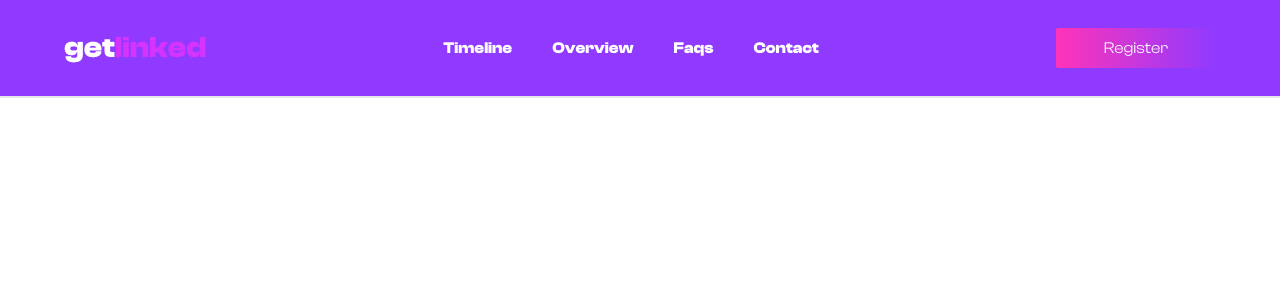
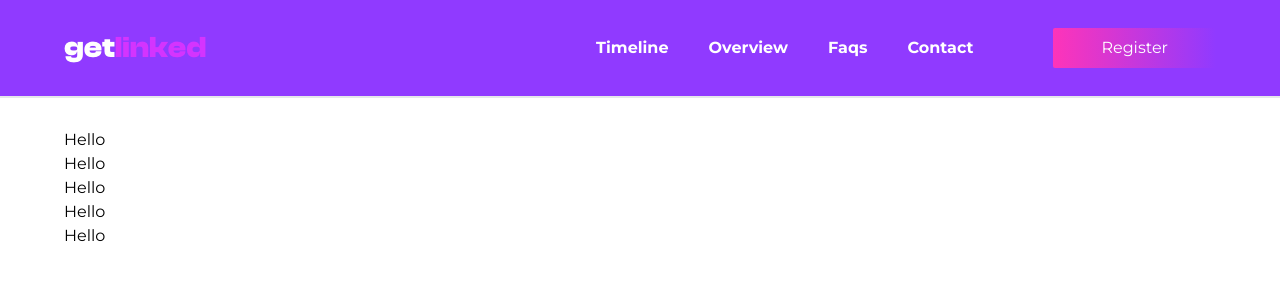
Before and after one commit to jola-blvhk/get-linked-hackathon, a Next.js app: page / in a window 1280 px wide. Shown: the top 300 px of the page. Built offline with nearby package versions, Linux system fonts and the light colour scheme.

Commit message:
Navbar section

```diff
--- a/package.json
+++ b/package.json
@@ -19,6 +19,7 @@
     "postcss": "8.4.29",
     "react": "18.2.0",
     "react-dom": "18.2.0",
+    "react-icons": "^4.11.0",
     "tailwindcss": "3.3.3",
     "typescript": "5.2.2"
   }
--- a/src/app/globals.css
+++ b/src/app/globals.css
@@ -3,6 +3,14 @@
 @tailwind utilities;
 
 @layer utilities {
+  .text-gradient_blue-purple {
+    background: linear-gradient(to right, #fe34b9, #903aff);
+    -webkit-background-clip: text;
+    -webkit-text-fill-color: transparent;
+    background-clip: text;
+    text-fill-color: transparent;
+  }
+
   .flex-between {
     @apply flex justify-between items-center;
   }
@@ -18,4 +26,7 @@
   .flex-end {
     @apply flex justify-end;
   }
+  .padding_section {
+    @apply mx-auto w-full max-w-screen-2xl px-6 xs:px-8 sm:px-16;
+  }
 }
--- a/src/app/layout.tsx
+++ b/src/app/layout.tsx
@@ -42,8 +42,8 @@ export default function RootLayout({
   children: React.ReactNode;
 }) {
   return (
-    <html lang="en" className={`${montserrat.className} ${clash.className}`}>
-      <body className="">
+    <html lang='en' className={`${montserrat.variable} ${clash.variable}`}>
+      <body className=' font-body'>
         <Header />
         {children}
       </body>
--- a/src/app/page.tsx
+++ b/src/app/page.tsx
@@ -2,10 +2,12 @@ import { Button } from "@/components";
 
 export default function Home() {
   return (
-    <main>
-      {/* <h1 className="font-heading w-24 h-24  bg-gradient-pink">Title</h1> */}
-
-
+    <main className='padding_section mt-32'>
+      <h1>Hello</h1>
+      <h1>Hello</h1>
+      <h1>Hello</h1>
+      <h1>Hello</h1>
+      <h1>Hello</h1>
     </main>
   );
 }
--- a/src/components/Header.tsx
+++ b/src/components/Header.tsx
@@ -2,38 +2,38 @@
 import Image from "next/image";
 import Link from "next/link";
 import { Button } from ".";
+import MobileNav from "./MobileNav";
 // import { Input } from "./ui/input";
 
 export const Header = () => {
   return (
-    <nav className="flex-center fixed top-0 z-50 w-full border-b-2 border-black-200 py-7 text-white bg-primary-purple_100">
-      <div className="flex-between mx-auto w-full max-w-screen-2xl px-6 xs:px-8 sm:px-16">
-        <Link href="/">
-          <h1 className="font-bold text-2xl md:text-3xl">
-            get<span className=" text-primary-pink_100">linked</span>
+    <nav className='flex-center fixed top-0 z-50 w-full border-b-2 border-black-200 py-7 bg-primary-purple_100 text-white'>
+      <div className='flex-between mx-auto w-full max-w-screen-2xl px-6 xs:px-8 sm:px-16'>
+        <Link href='/'>
+          <h1 className='font-bold text-2xl md:text-3xl font-heading'>
+            get<span className=' text-primary-pink_100'>linked</span>
           </h1>
         </Link>
 
-        {/* <Menu className="block md:hidden" /> */}
-
-        <ul className="flex-center gap-x-3 max-md:hidden md:gap-x-10">
-          <li className="body-text text-gradient_blue-purple !font-bold">
-            <Link href="/" target="_blank">
+        <div className='flex-center max-md:hidden md:space-x-20'>
+          <ul className='flex-center gap-x-3 md:gap-x-10'>
+            <li className='font-bold hover:text-gradient_blue-purple'>
+              <Link href='/' target='_blank'>
                 Timeline
               </Link>
             </li>
-          <li className="body-text text-gradient_blue-purple !font-bold">
-            <Link href="/" target="_blank">
+            <li className='hover:text-gradient_blue-purple !font-bold'>
+              <Link href='/' target='_blank'>
                 Overview
               </Link>
             </li>
-          <li className="body-text text-gradient_blue-purple !font-bold">
-            <Link href="/" target="_blank">
+            <li className='body-text hover:text-gradient_blue-purple !font-bold'>
+              <Link href='/' target='_blank'>
                 Faqs
               </Link>
             </li>
-          <li className="body-text text-gradient_blue-purple !font-bold">
-            <Link href="/" target="_blank">
+            <li className='body-text hover:text-gradient_blue-purple !font-bold'>
+              <Link href='/' target='_blank'>
                 Contact
               </Link>
             </li>
@@ -41,6 +41,9 @@ export const Header = () => {
 
           <Button>Register</Button>
         </div>
+        {/* <Menu className="block md:hidden" /> */}
+        <MobileNav />
+      </div>
     </nav>
   );
 };
--- /dev/null
+++ b/src/components/MobileNav.tsx
@@ -0,0 +1,89 @@
+"use client";
+
+import { useState } from "react";
+import Image from "next/image";
+import Link from "next/link";
+import { HiX } from "react-icons/hi";
+import { Button } from ".";
+
+const MobileNav = () => {
+  const [showMenu, setShowMenu] = useState(false);
+  const navLinks = [
+    {
+      title: "Timeline",
+      href: "/",
+    },
+    {
+      title: "Overview",
+      href: "/",
+    },
+    {
+      title: "FAQS",
+      href: "/",
+    },
+    {
+      title: "Contact",
+      href: "/",
+    },
+  ];
+
+  const onToggleMenu = () => {
+    setShowMenu((status) => {
+      if (status) {
+        document.body.style.overflow = "auto";
+      } else {
+        document.body.style.overflow = "hidden";
+      }
+      return !status;
+    });
+  };
+  return (
+    <>
+      <div onClick={onToggleMenu} className='md:hidden'>
+        <Image
+          src='/assets/menu.svg'
+          width={30}
+          height={30}
+          alt='Menu Icon'
+          className='block w-auto h-auto'
+        />
+      </div>
+      <div
+        className={`md:hidden fixed left-0 top-0 z-10 h-full w-full transform duration-[600ms] ease-[cubic-bezier(0.7,0,0,1)] bg-[#150E28] ${
+          showMenu ? "translate-x-0 rounded-none" : "translate-x-full"
+        }`}
+      >
+        <div className='flex items-center justify-end mt-6 padding_section'>
+          <button
+            aria-label='Toggle Menu'
+            onClick={onToggleMenu}
+            className={`md:hidden border border-primary-pink_100  rounded-full p-1 duration-500 ${
+              !showMenu && "-rotate-[360deg]"
+            }
+            `}
+          >
+            <HiX className='text-xl' />
+          </button>
+        </div>
+
+        <nav className='flex flex-col mt-4 padding_section'>
+          {navLinks.map((link, id) => (
+            <Link
+              href={link.href}
+              key={id}
+              className='flex items-center gap-x-2 font-semibold text-lg pt-4 group'
+              onClick={onToggleMenu}
+            >
+              {link.title}
+            </Link>
+          ))}
+          <div className='mt-10'>
+            <Button className='py-4 px-14 rounded-md'>Register</Button>
+          </div>
+        </nav>
+      </div>
+    </>
+  );
+};
+
+export default MobileNav;
--- a/tailwind.config.ts
+++ b/tailwind.config.ts
@@ -12,6 +12,15 @@ const config: Config = {
       body: "var(--body-font)",
     },
     extend: {
+      screens: {
+        xs: "400px",
+        sm: "640px",
+        md: "768px",
+        lg: "1024px",
+        xl: "1220px",
+        "2xl": "1440px",
+        "3xl": "1700px",
+      },
       backgroundImage: {
         "gradient-radial": "radial-gradient(var(--tw-gradient-stops))",
         "gradient-pink": "linear-gradient(to right,#FE34B9, #903AFF )",
@@ -21,6 +30,7 @@ const config: Config = {
           pink_100: "#D434FE",
           purple_100: "#903AFF",
           dark_purple: "#150E28",
+          gradient_pink: "linear-gradient(to right,#FE34B9, #903AFF )",
         },
       },
     },
```
Also changed, not shown: 1 other file (tests, documents, lock files or other folders). Lines whose indentation alone changed are shown as unchanged.
